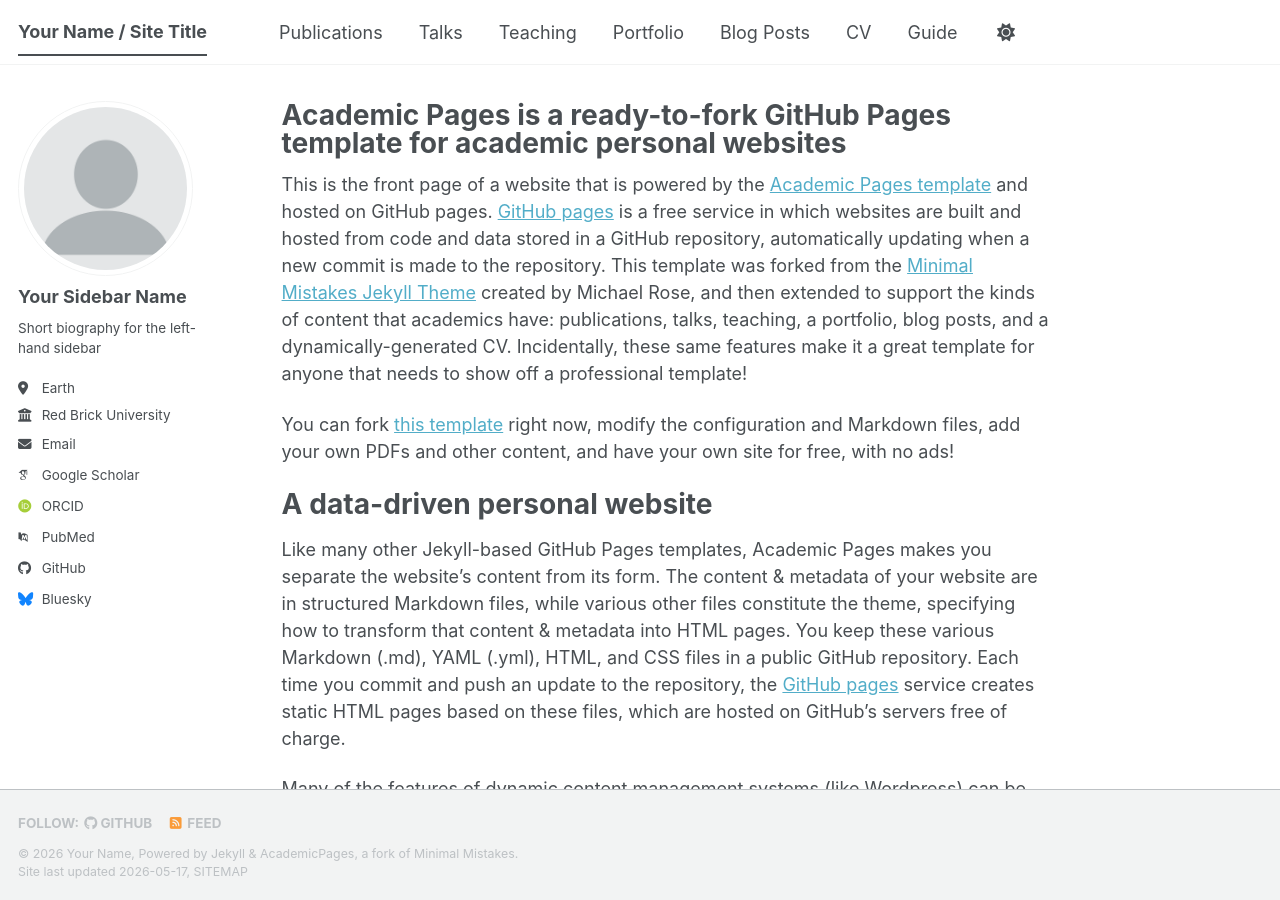
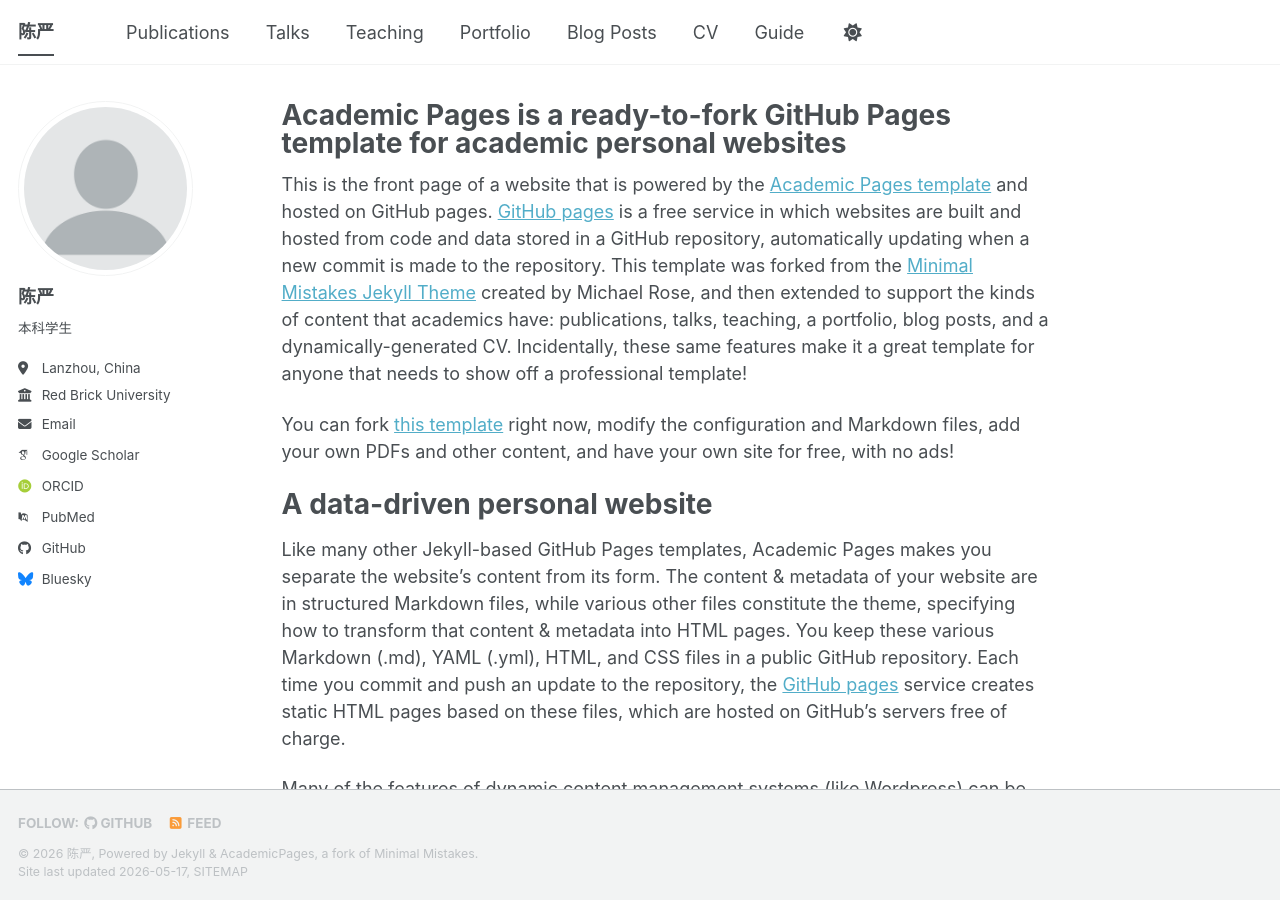
Before and after one commit to chenyan-focus/chenyan-focus.github.io, a Jekyll site: the page built from _pages/about.md, in a window 1280 px wide and 900 px high. Built offline with Jekyll 4.4.1, drawn with Linux system fonts in a browser that asks for light colours; some web fonts are replaced; a script bundle is joined from its source files by our own code; library files that are not in the unit come from our copies.

Commit message:
Update _config.yml

```diff
--- a/_config.yml
+++ b/_config.yml
@@ -9,14 +9,14 @@
 # Basic Site Settings
 locale                   : "en-US"
 site_theme               : "default" # The available themes options are "default", "air", "sunrise", "mint", "dirt" and "contrast"
-title                    : "Your Name / Site Title"
+title                    : "陈严"
 title_separator          : "-"
-name                     : &name "Your Name"
-description              : &description "Your Name's academic portfolio"   # Update this with a general description of your site, this is the default if not overridden by a page
-url                      : https://academicpages.github.io # The base hostname & protocol for your site e.g. "https://[your GitHub username].github.io",
+name                     : &name "陈严"
+description              : &description "个人主页"   # Update this with a general description of your site, this is the default if not overridden by a page
+url                      : https://chenyan-focus.github.io # The base hostname & protocol for your site e.g. "https://[your GitHub username].github.io",
                                                            # or if you already have some other page hosted on Github then use "https://[your GitHub username].github.io/[Your Repo Name]"
 baseurl                  : "" # the subpath of your site, e.g. "/blog"
-repository               : "academicpages/academicpages.github.io"
+repository               : "chenyan-focus/chenyan-focus.github.io"
 
 # Site Author - The following control what appear as part of the author content on the side bar.
 #               If a field is blank the icon and link will not appear, otherwise it will be shown.
@@ -24,13 +24,13 @@
 author:
   # Biographic information
   avatar           : "profile.png"
-  name             : "Your Sidebar Name"
+  name             : "陈严"
   pronouns         : # example: "she/her"
-  bio              : "Short biography for the left-hand sidebar"
-  location         : "Earth"
+  bio              : "本科学生"
+  location         : "Lanzhou, China"
   employer         : "Red Brick University"
   uri              : # URL
-  email            : "none@example.org"
+  email            : "chenyan2025@lzu.edu.cn"
 
   # Academic websites
   academia         : # URL
```
